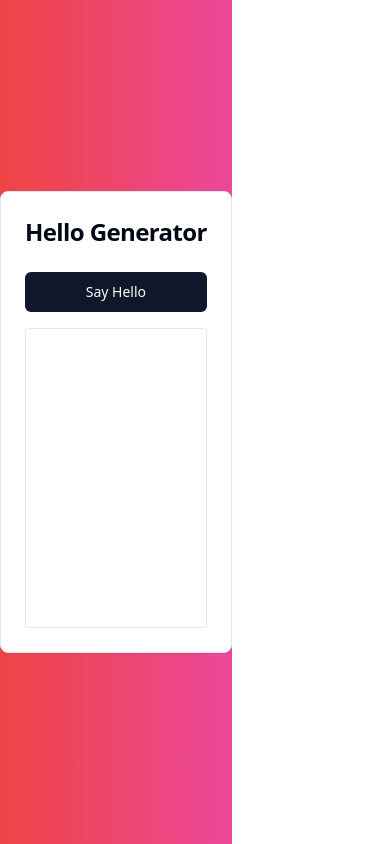
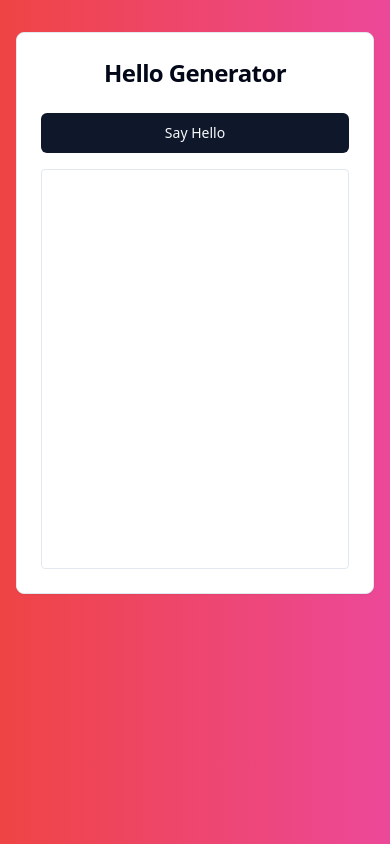
Before and after one commit to GPT-Engineer-App-Dev/versatile-foundation, a React (Vite) app: page / in a window 390 px wide. Built offline with nearby package versions, Linux system fonts and the light colour scheme.

Commit message:
Fix app width for desktop view
Adjust the width settings across the application to ensure it displays correctly on desktop devices, resolving the issue of the app appearing in mobile view.
[skip gpt_engineer]

```diff
--- a/src/layouts/clean.jsx
+++ b/src/layouts/clean.jsx
@@ -2,9 +2,11 @@ import { Outlet } from "react-router-dom";
 
 const Layout = () => {
   return (
-    <main className="min-h-screen w-full flex">
-      <Outlet />
-    </main>
+    <div className="min-h-screen w-full bg-gradient-to-r from-red-500 to-pink-500">
+      <main className="container mx-auto px-4 py-8">
+        <Outlet />
+      </main>
+    </div>
   );
 };
 
--- a/src/pages/Index.jsx
+++ b/src/pages/Index.jsx
@@ -15,15 +15,15 @@ const Index = () => {
   };
 
   return (
-    <div className="min-h-screen flex flex-col items-center justify-center bg-gradient-to-r from-red-500 to-pink-500">
-      <Card className="w-full max-w-md">
+    <div className="flex flex-col items-center justify-center">
+      <Card className="w-full max-w-2xl">
         <CardHeader>
           <CardTitle className="text-2xl text-center">Hello Generator</CardTitle>
         </CardHeader>
         <CardContent>
           <div className="text-center">
             <Button onClick={addHello} className="mb-4 w-full">Say Hello</Button>
-            <div className="h-[300px] overflow-y-auto border rounded p-4">
+            <div className="h-[400px] overflow-y-auto border rounded p-4">
               {hellos.map(hello => (
                 <p key={hello.id} className={`${hello.color} font-bold`}>Hello!</p>
               ))}
```
